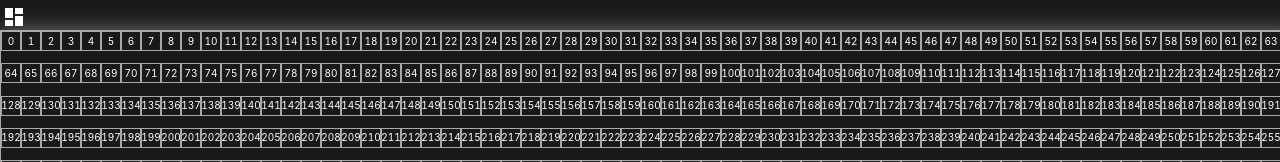
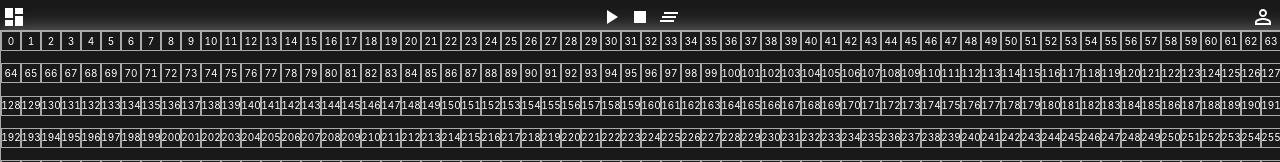
Before and after one commit to anton291291/my_ts_boilerplate, a React app: page / in a window 1280 px wide. Shown: the top 162 px of the page. Built offline with nearby package versions, Linux system fonts and the light colour scheme.

Commit message:
add Pleer presentation component with story

```diff
--- /dev/null
+++ b/src/components/Pleer/index.tsx
@@ -0,0 +1,53 @@
+import React from 'react';
+
+import styled from 'styled-components';
+
+import PlayArrowIcon from '@material-ui/icons/PlayArrow';
+import StopIcon from '@material-ui/icons/Stop';
+import ClearAllIcon from '@material-ui/icons/ClearAll';
+import { Box } from '@material-ui/core';
+
+const Stop = styled(StopIcon)`
+    color: white;
+    transition: all 1s;
+    &:hover {
+        transform: scale(1.2);
+    }
+`;
+
+const Play = styled(PlayArrowIcon)`
+    color: white;
+    transition: all 1s;
+    &:hover {
+        transform: scale(1.2);
+    }
+`;
+
+const Clear = styled(ClearAllIcon)`
+    color: white;
+    transition: all 1s;
+    &:hover {
+        transform: scale(1.2);
+    }
+`;
+
+const IconContainer = styled.div`
+    margin: 0 5px;
+    height: 23px;
+`;
+
+type Props = {};
+
+export const Pleer: React.FC<Props> = (props) => {
+    const {} = props;
+
+    return (
+        <Box display='flex'>
+            <Play />
+            <IconContainer>
+                <Stop />
+            </IconContainer>
+            <Clear />
+        </Box>
+    );
+};
--- a/src/components/index.ts
+++ b/src/components/index.ts
@@ -1,5 +1,7 @@
 export { Grid } from './Grid';
 export { Cell } from './Cell';
-export { SizeSlider } from './SizeSlider'
-export { DasboardBtn } from './DasboardBtn'
+export { SizeSlider } from './SizeSlider';
+export { DasboardBtn } from './DasboardBtn';
 export { default as HelloWorld } from './HelloWorld';
+export { Pleer } from './Pleer';
+export { EntranceForm } from './EntranceForm';
--- a/src/pages/Home/index.tsx
+++ b/src/pages/Home/index.tsx
@@ -1,7 +1,7 @@
 import React, { useState } from 'react';
 
 import styled from 'styled-components';
-import { Grid, DasboardBtn } from '../../components';
+import { Grid, DasboardBtn, Pleer, EntranceForm } from '../../components';
 import { Box } from '@material-ui/core';
 
 import { GridProvider } from '../../hooks/contextHooks';
@@ -19,8 +19,13 @@ export const Home: React.FC<Props> = (props) => {
                 boxSizing='border-box'
                 p='5px'
                 height='30px'
+                mr='auto'
+                ml='auto'
+                justifyContent='center'
             >
                 <DasboardBtn />
+                <Pleer />
+                <EntranceForm/>
             </Box>
             <Box display='flex' flexDirection='column'>
                 <Grid />
```
Also changed, not shown: 1 other file (tests, documents, lock files or other folders).
